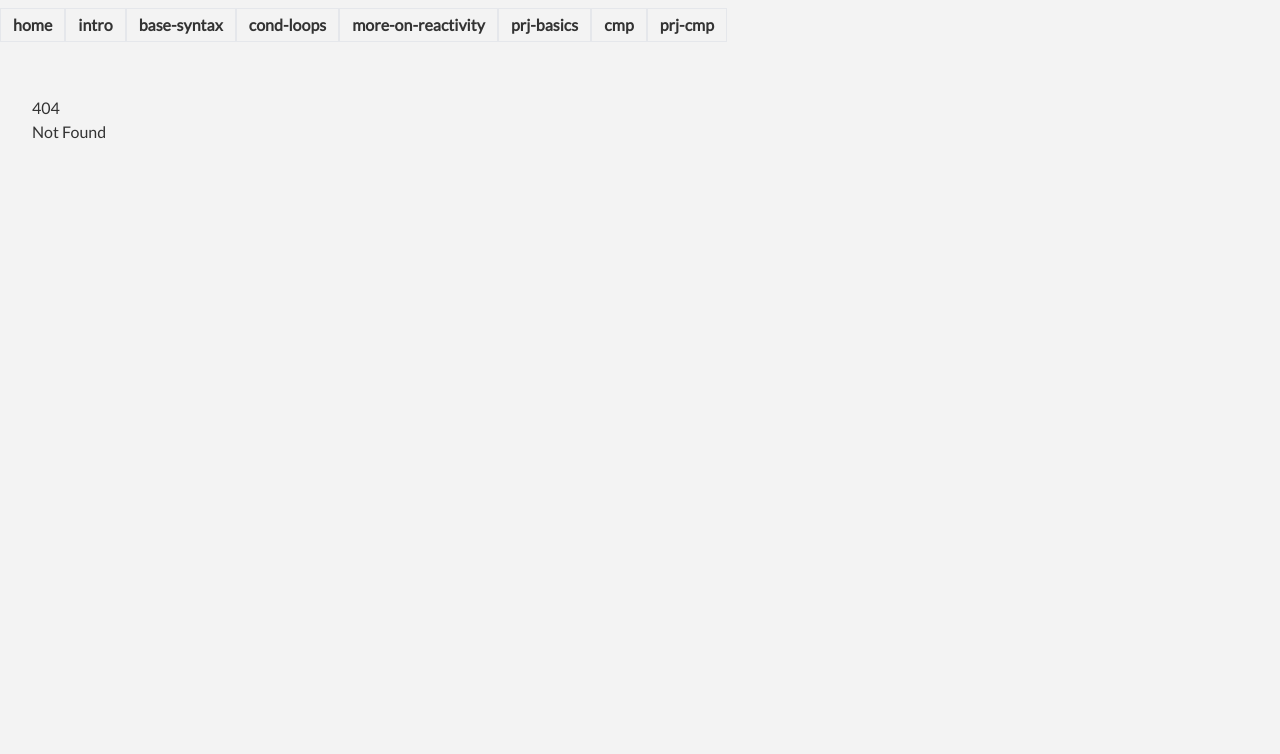
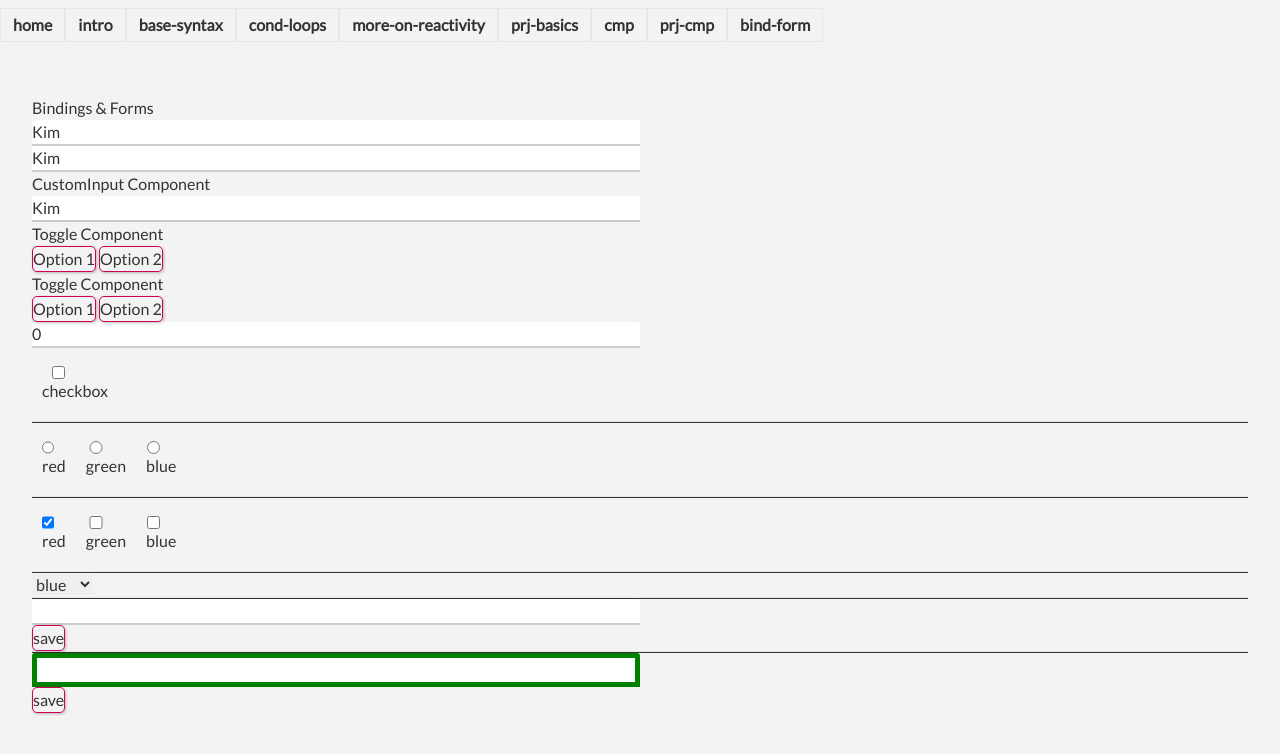
Before and after one commit to Lio-Nayeong/ETC, a SvelteKit app in the folder Svelte-udemy-class/kit/: page /08-bind-form in a window 1280 px wide. Before the commit this address had no page. Shown: the top 754 px of the page. Built offline with nearby package versions, Linux system fonts and the light colour scheme.

Commit message:
바인딩 및 Form 공부

```diff
--- /dev/null
+++ b/Svelte-udemy-class/kit/src/components/08-bind/CustomInput.svelte
@@ -0,0 +1,21 @@
+<script>
+	export let val;
+	// export let type;
+
+	export function empty() {
+		val = '';
+	}
+</script>
+
+<h2>CustomInput Component</h2>
+
+<!-- 'type' attribute cannot be dynamic if input uses two-way binding -->
+<!-- <input type={type} bind:value={val} /> -->
+
+<input type="text" bind:value={val} />
+
+<style>
+	input {
+		width: 50%;
+	}
+</style>
--- /dev/null
+++ b/Svelte-udemy-class/kit/src/components/08-bind/Toggle.svelte
@@ -0,0 +1,8 @@
+<script>
+	export let chosenOption = 1;
+</script>
+
+<h2>Toggle Component</h2>
+
+<button disabled={chosenOption === 1} on:click={() => (chosenOption = 1)}> Option 1 </button>
+<button disabled={chosenOption === 2} on:click={() => (chosenOption = 2)}> Option 2 </button>
--- a/Svelte-udemy-class/kit/src/routes/+layout.svelte
+++ b/Svelte-udemy-class/kit/src/routes/+layout.svelte
@@ -10,7 +10,8 @@
 		{ name: 'more-on-reactivity', page: '/04-more-on-reactivity' },
 		{ name: 'prj-basics', page: '/05-prj-basics' },
 		{ name: 'cmp', page: '/06-cmp' },
-		{ name: 'prj-cmp', page: '/07-prj-cmp' }
+		{ name: 'prj-cmp', page: '/07-prj-cmp' },
+		{ name: 'bind-form', page: '/08-bind-form' }
 	];
 </script>
 
--- /dev/null
+++ b/Svelte-udemy-class/kit/src/routes/08-bind-form/+page.svelte
@@ -0,0 +1,146 @@
+<script>
+	import CustomInput from '../../components/08-bind/CustomInput.svelte';
+	import Toggle from '../../components/08-bind/Toggle.svelte';
+	import { isValidEmail } from './validation.js';
+
+	let val = 'Kim';
+	let selectedOption = 1;
+	let price = 0;
+	let agreed;
+	// let color = 'red';
+	let color = ['red'];
+	let singleColor = 'blue';
+	let usernameInput;
+	let someDiv;
+	let customInput;
+	let enteredEmail = '';
+	let formIsValid = false;
+
+	// $: if (enteredEmail.includes('@')) {
+	$: if (isValidEmail(enteredEmail)) {
+		formIsValid = true;
+	} else {
+		formIsValid = false;
+	}
+
+	$: console.log('val : ', val);
+	$: console.log('selectedOption : ', selectedOption);
+	$: console.log('price : ', price);
+	$: console.log('agreed : ', agreed);
+	$: console.log('color : ', color);
+	$: console.log('singleColor : ', singleColor);
+	$: console.log('customInput : ', customInput);
+
+	function setValue(event) {
+		val = event.target.value;
+	}
+
+	function saveData() {
+		// console.log(document.querySelector('#username').value);
+		console.log(usernameInput.value);
+		console.dir(usernameInput); // 전체 DOM 요소
+		console.dir(someDiv);
+		customInput.empty(); // CustomInput Component
+	}
+</script>
+
+<h1>Bindings & Forms</h1>
+
+<input type="text" value={val} on:input={setValue} />
+<input type="text" bind:value={val} />
+
+<!-- <CustomInput type="text" bind:val /> -->
+<!-- <CustomInput bind:val /> -->
+<CustomInput bind:val bind:this={customInput} />
+
+<!--
+	반드시 양방향 바인딩이 필요하고 확실히 알고 있는 경우만, 양방향 바인딩 사용
+	<input>에 양방향 바인딩을 가장 많이 쓰지만 커스텀 요소에서 커스텀 프로퍼티에도 설정할 수 있음
+-->
+<Toggle />
+<Toggle bind:chosenOption={selectedOption} />
+
+<!-- <input type="number" value={price} on:input={(e) => console.log('1' + e.target.value)} /> -->
+<input type="number" bind:value={price} />
+
+<label>
+	<input type="checkbox" bind:checked={agreed} />
+	checkbox
+</label>
+
+<hr />
+
+<label>
+	<input type="radio" value="red" name="color" bind:group={color} />
+	red
+</label>
+<label>
+	<input type="radio" value="green" name="color" bind:group={color} />
+	green
+</label>
+<label>
+	<input type="radio" value="blue" name="color" bind:group={color} />
+	blue
+</label>
+
+<hr />
+
+<label>
+	<input type="checkbox" value="red" name="color" bind:group={color} />
+	red
+</label>
+<label>
+	<input type="checkbox" value="green" name="color" bind:group={color} />
+	green
+</label>
+<label>
+	<input type="checkbox" value="blue" name="color" bind:group={color} />
+	blue
+</label>
+
+<hr />
+
+<select bind:value={singleColor}>
+	<option value="red">red</option>
+	<option value="green">green</option>
+	<option value="blue">blue</option>
+</select>
+
+<hr />
+
+<!-- <input type="text" id="username"  /> -->
+<input type="text" bind:this={usernameInput} />
+<!-- this : 전체 요소를 가리키는 포인터 -->
+<button on:click={saveData}>save</button>
+<div bind:this={someDiv} />
+
+<hr />
+
+<form on:submit|preventDefault>
+	<input
+		type="email"
+		bind:value={enteredEmail}
+		class={isValidEmail(enteredEmail) ? '' : 'invalid'}
+	/>
+	<button type="submit" disabled={!formIsValid}>save</button>
+</form>
+
+<style>
+	label {
+		float: left;
+		padding: 10px;
+	}
+
+	hr {
+		width: 100%;
+		border-bottom: 1px solid;
+	}
+
+	input {
+		width: 50%;
+	}
+
+	.invalid {
+		border: 5px solid green;
+	}
+</style>
--- /dev/null
+++ b/Svelte-udemy-class/kit/src/routes/08-bind-form/validation.js
@@ -0,0 +1,3 @@
+export function isValidEmail(val) {
+    return val.includes('@');
+}
```
